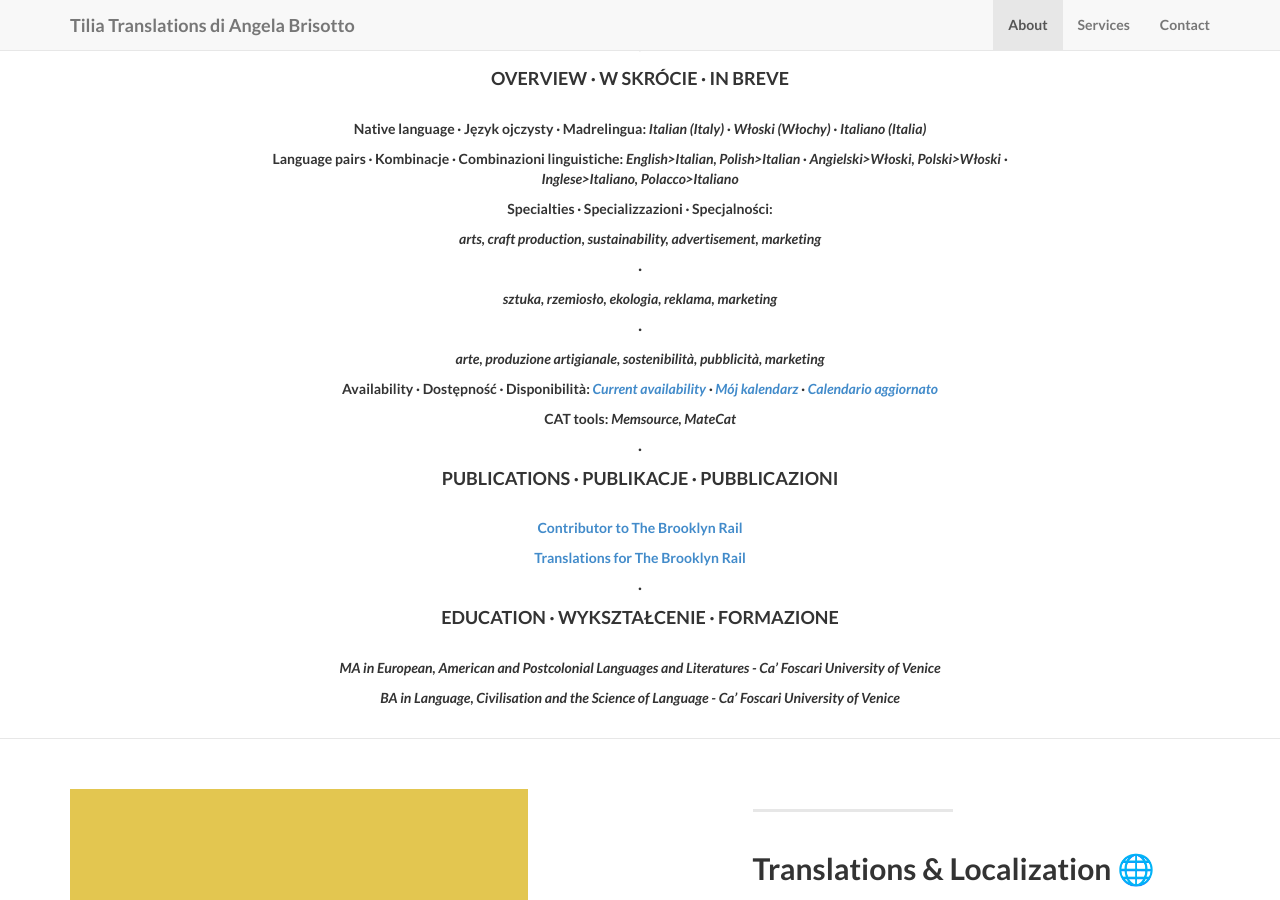
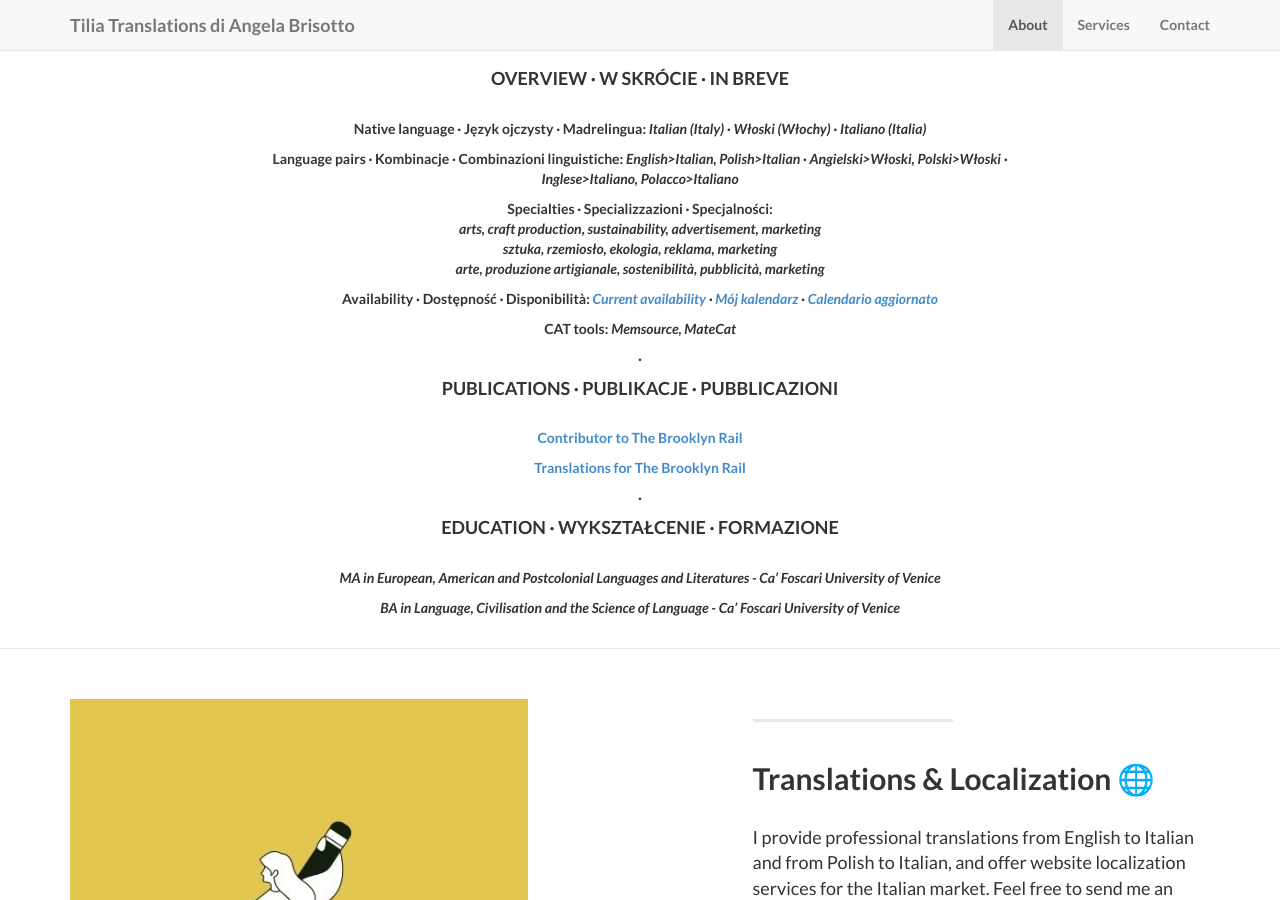
Before and after one commit to angelatiliatranslations/tiliatranslations.github.io, a Jekyll site: the page built from index.html, in a window 1280 px wide and 900 px high, scrolled down 4027 px. Built offline with Jekyll 4.4.1, drawn with Linux system fonts in a browser that asks for light colours.

Commit message:
Update about.html

```diff
--- a/_includes/about.html
+++ b/_includes/about.html
@@ -157,20 +157,11 @@
 </p>
 <p>
 <strong>Specialties · Specializzazioni · Specjalności: </strong>
-</p>
-<p>
+<br>
 <em>arts, craft production, sustainability, advertisement, marketing</em>
-</p>
-<p>
-<em>·</em>
-</p>
-<p>
+<br>
 <em>sztuka, rzemiosło, ekologia, reklama, marketing</em>
-</p>
-<p>
-<em>·</em>
-</p>
-<p>
+<br>
 <em>arte, produzione artigianale, sostenibilità, pubblicità, marketing</em>
 </p>
 <p>
```
